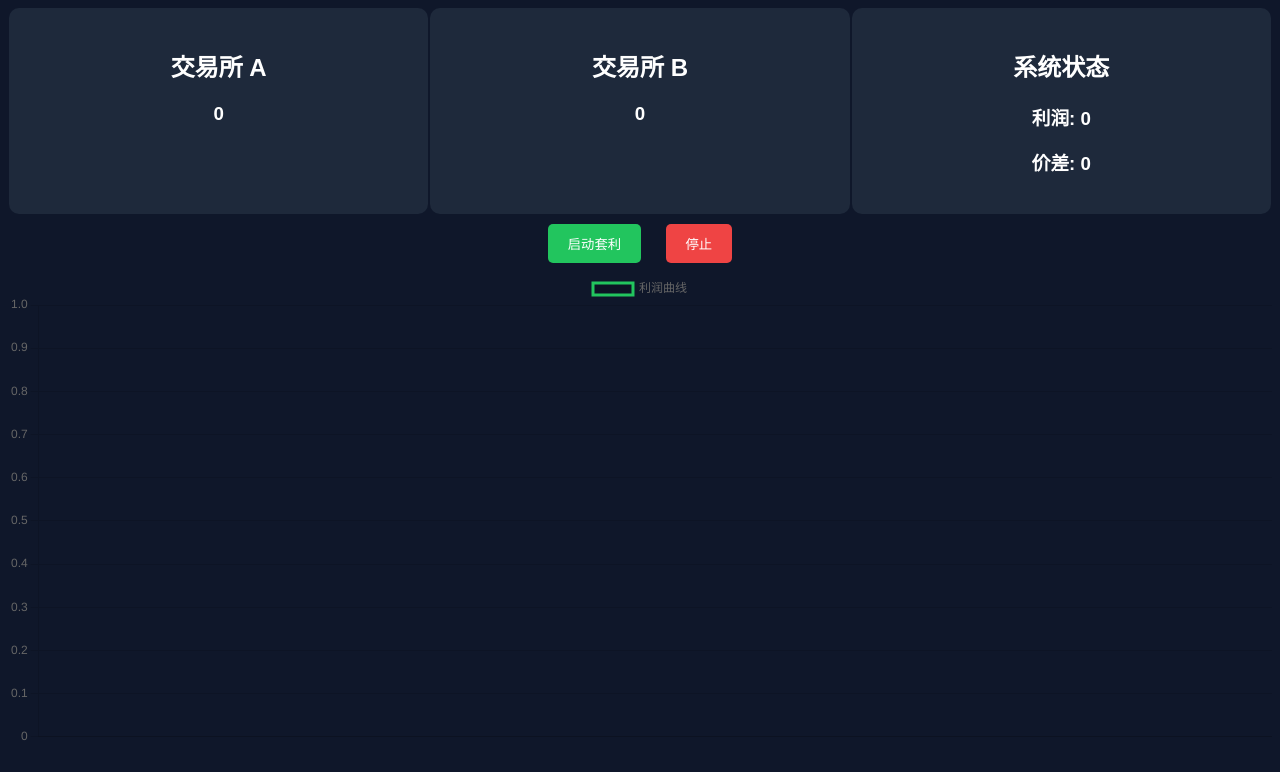
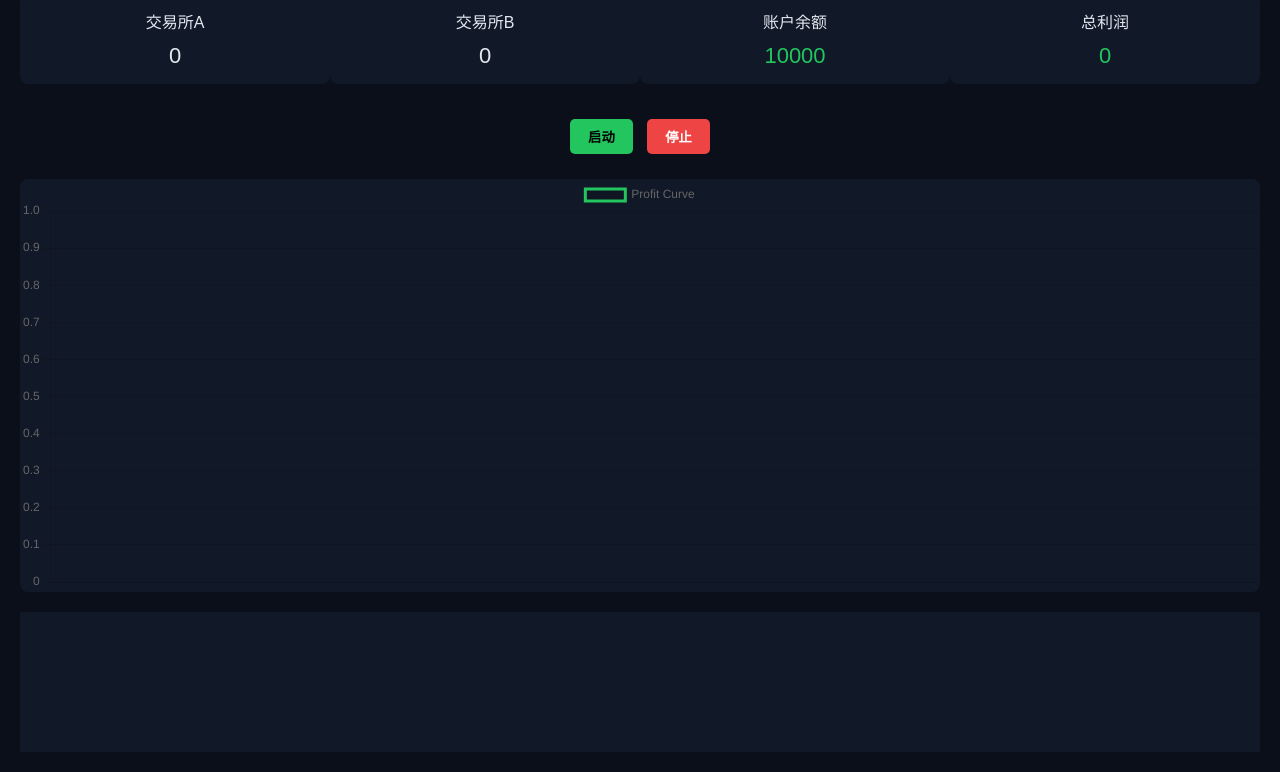
Before and after one commit to lgx1234-ai/lgx1234-ai.github.io, a plain HTML site: page index.html in a window 1280 px wide. Shown: the part 81-853 px from the top of the page. Drawn offline with nearby package versions, Linux system fonts and the light colour scheme.

Commit message:
Update index.html

```diff
--- a/index.html
+++ b/index.html
@@ -2,82 +2,127 @@
 <html>
 <head>
 <meta charset="UTF-8">
-<title>AI Arbitrage Demo</title>
+<title>AI Arbitrage Terminal</title>
 <script src="https://cdn.jsdelivr.net/npm/chart.js"></script>
 <style>
 body {
-    background: #0f172a;
-    color: white;
+    background: #0b0f1a;
+    color: #e2e8f0;
     font-family: Arial;
+    margin: 0;
+}
+
+.header {
+    background: #111827;
+    padding: 15px;
+    font-size: 20px;
+    font-weight: bold;
+    text-align: center;
+    border-bottom: 1px solid #1f2937;
+}
+
+.dashboard {
+    display: flex;
+    justify-content: space-around;
+    padding: 20px;
+}
+
+.card {
+    background: #111827;
+    padding: 15px;
+    border-radius: 8px;
+    width: 23%;
     text-align: center;
 }
-.container {
-    display: flex;
-    justify-content: space-around;
-    margin-top: 20px;
+
+.value {
+    font-size: 22px;
+    margin-top: 10px;
 }
-.card {
-    background: #1e293b;
-    padding: 20px;
-    border-radius: 10px;
-    width: 30%;
+
+.green { color: #22c55e; }
+.red { color: #ef4444; }
+
+.controls {
+    text-align: center;
+    margin: 10px;
 }
+
 button {
-    padding: 10px 20px;
-    margin: 10px;
+    padding: 8px 18px;
+    margin: 5px;
     border: none;
     border-radius: 5px;
-    background: #22c55e;
-    color: white;
     cursor: pointer;
+    font-weight: bold;
 }
-button.stop {
-    background: #ef4444;
+
+.start { background: #22c55e; color: black; }
+.stop { background: #ef4444; color: white; }
+
+.trade-log {
+    background: #111827;
+    margin: 20px;
+    padding: 10px;
+    height: 120px;
+    overflow-y: auto;
+    font-size: 12px;
+}
+canvas {
+    background: #111827;
+    margin: 20px;
+    border-radius: 8px;
 }
 </style>
 </head>
 
 <body>
 
-<h1>🤖 AI 套利模拟平台</h1>
+<div class="header">🤖 AI Arbitrage Trading Terminal</div>
 
-<div class="container">
+<div class="dashboard">
     <div class="card">
-        <h2>交易所 A</h2>
-        <h3 id="priceA">0</h3>
+        交易所A
+        <div class="value" id="priceA">0</div>
     </div>
-
     <div class="card">
-        <h2>交易所 B</h2>
-        <h3 id="priceB">0</h3>
+        交易所B
+        <div class="value" id="priceB">0</div>
     </div>
-
     <div class="card">
-        <h2>系统状态</h2>
-        <h3 id="profit">利润: 0</h3>
-        <h3 id="spread">价差: 0</h3>
+        账户余额
+        <div class="value green" id="balance">10000</div>
+    </div>
+    <div class="card">
+        总利润
+        <div class="value green" id="profit">0</div>
     </div>
 </div>
 
-<button onclick="start()">启动套利</button>
-<button class="stop" onclick="stop()">停止</button>
+<div class="controls">
+    <button class="start" onclick="start()">启动</button>
+    <button class="stop" onclick="stop()">停止</button>
+</div>
 
-<canvas id="profitChart" width="800" height="300"></canvas>
+<canvas id="chart" width="900" height="300"></canvas>
+
+<div class="trade-log" id="log"></div>
 
 <script>
 let priceA = 100;
 let priceB = 100;
+let balance = 10000;
 let profit = 0;
 let interval;
 let history = [];
 
-const ctx = document.getElementById('profitChart').getContext('2d');
+const ctx = document.getElementById('chart').getContext('2d');
 const chart = new Chart(ctx, {
     type: 'line',
     data: {
         labels: [],
         datasets: [{
-            label: '利润曲线',
+            label: 'Profit Curve',
             data: [],
             borderColor: '#22c55e',
             fill: false
@@ -85,26 +130,34 @@ const chart = new Chart(ctx, {
     }
 });
 
-function simulatePrices() {
+function logTrade(text) {
+    const log = document.getElementById("log");
+    log.innerHTML += text + "<br>";
+    log.scrollTop = log.scrollHeight;
+}
+
+function simulate() {
     priceA += (Math.random() - 0.5) * 2;
     priceB += (Math.random() - 0.5) * 2;
 
-    // 人工制造价差
     if (Math.random() > 0.7) {
-        priceB += Math.random() * 5;
+        priceB += Math.random() * 4;
     }
 
     document.getElementById("priceA").innerText = priceA.toFixed(2);
     document.getElementById("priceB").innerText = priceB.toFixed(2);
 
     let spread = priceB - priceA;
-    document.getElementById("spread").innerText = "价差: " + spread.toFixed(2);
 
     if (spread > 2) {
-        profit += spread;
+        let tradeProfit = spread * 1;
+        profit += tradeProfit;
+        balance += tradeProfit;
+        logTrade("套利成功 + " + tradeProfit.toFixed(2));
     }
 
-    document.getElementById("profit").innerText = "利润: " + profit.toFixed(2);
+    document.getElementById("profit").innerText = profit.toFixed(2);
+    document.getElementById("balance").innerText = balance.toFixed(2);
 
     history.push(profit);
     chart.data.labels.push(history.length);
@@ -114,7 +167,7 @@ function simulatePrices() {
 
 function start() {
     if (!interval) {
-        interval = setInterval(simulatePrices, 1000);
+        interval = setInterval(simulate, 1000);
     }
 }
 
```
